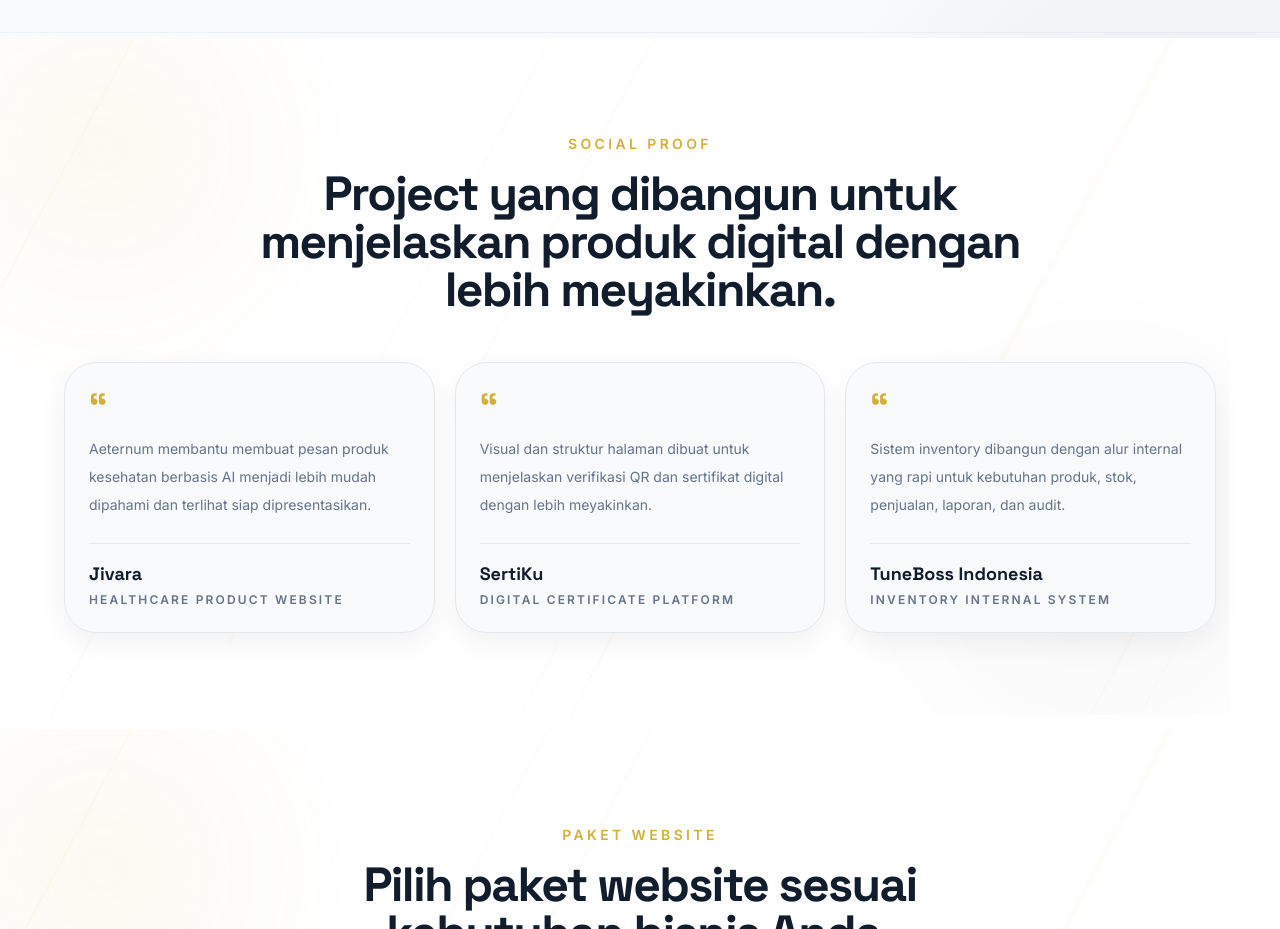
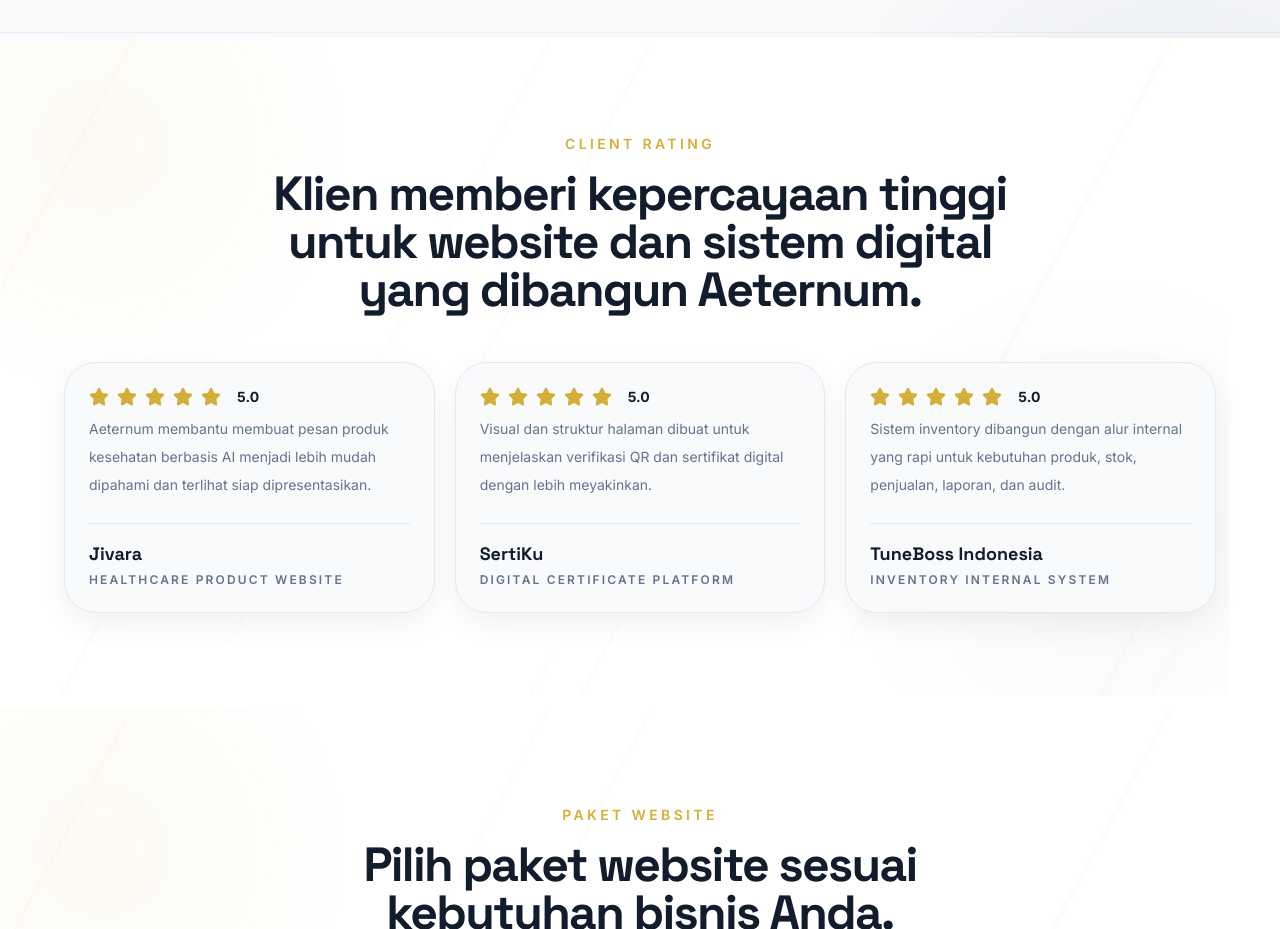
Before and after one commit to RamsNotes31/AeternumWebspaceStudio, a Next.js app: page / in a window 1280 px wide. Shown: the part 4960-5889 px from the top of the page. Built offline with nearby package versions, Linux system fonts and the light colour scheme; no server answers.

Commit message:
Add client rating stars

```diff
--- a/app/page.tsx
+++ b/app/page.tsx
@@ -1,6 +1,6 @@
 import Image from "next/image";
 import Link from "next/link";
-import { ArrowRight, CheckCircle2, MessageCircle, Minus } from "lucide-react";
+import { ArrowRight, CheckCircle2, MessageCircle, Minus, Star } from "lucide-react";
 import {
   faqs,
   packages,
@@ -305,11 +305,16 @@ function ProcessSection() {
 function TestimonialsSection() {
   return (
     <section className="white-gold-lines bg-white px-4 py-24">
-      <SectionHeader eyebrow="Social Proof" title="Project yang dibangun untuk menjelaskan produk digital dengan lebih meyakinkan." />
+      <SectionHeader eyebrow="Client Rating" title="Klien memberi kepercayaan tinggi untuk website dan sistem digital yang dibangun Aeternum." />
       <div className="mx-auto mt-12 grid max-w-6xl gap-5 md:grid-cols-3">
         {testimonials.map((item) => (
           <article key={item.project} className="shine-card rounded-[2rem] border border-borderLight bg-background p-6 shadow-ambient transition hover:-translate-y-1 hover:border-gold/45 hover:bg-white">
-            <p className="font-display text-4xl font-bold text-gold">“</p>
+            <div className="flex items-center gap-2 text-gold">
+              {Array.from({ length: 5 }).map((_, index) => (
+                <Star key={index} className="h-5 w-5 fill-current" />
+              ))}
+              <span className="ml-2 text-sm font-bold text-navy">5.0</span>
+            </div>
             <p className="mt-2 text-sm leading-7 text-slateText">{item.quote}</p>
             <div className="mt-6 border-t border-borderLight pt-4">
               <p className="font-display text-lg font-bold text-navy">{item.project}</p>
```
